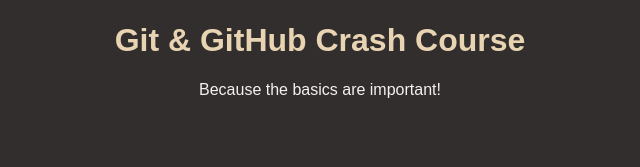
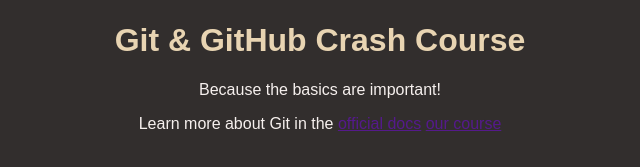
Before and after one commit to DeshnaBera/first-repository, a plain HTML site: page index.html in a window 1280 px wide. Shown: the part 147-314 px from the top of the page, without its empty margins (320-960 px from the left). Drawn offline with Linux system fonts and the light colour scheme.

Commit message:
added links

```diff
--- a/index.html
+++ b/index.html
@@ -11,5 +11,10 @@
     <img id="logo" src="logo.png" alt="A logo that contains the word 'Git'" />
     <h1>Git & GitHub Crash Course</h1>
     <p>Because the basics are important!</p>
+    <p>
+      Learn more about Git in the
+      <a href="">official docs</a>
+      <a href="">our course</a>
+    </p>
   </body>
 </html>
```
